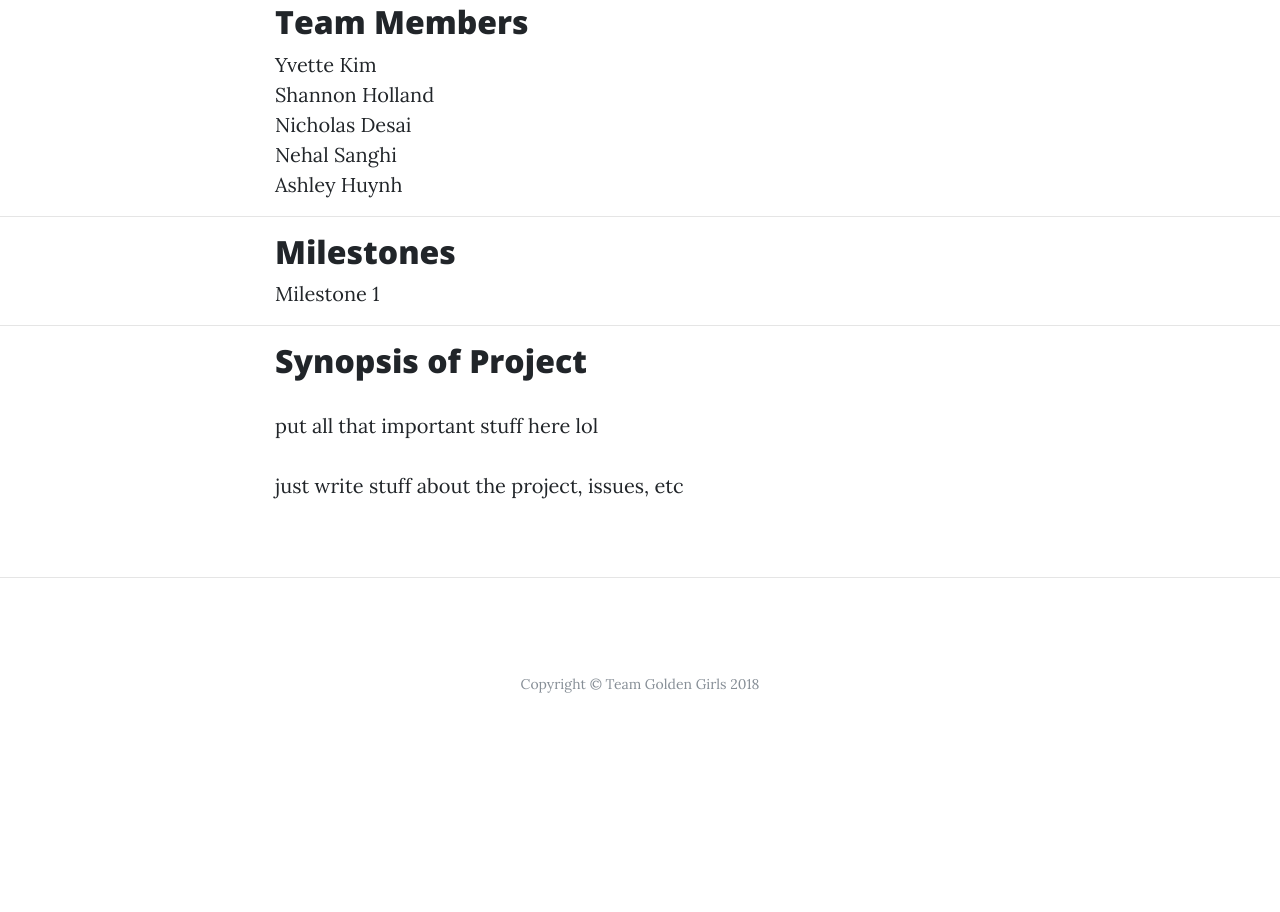
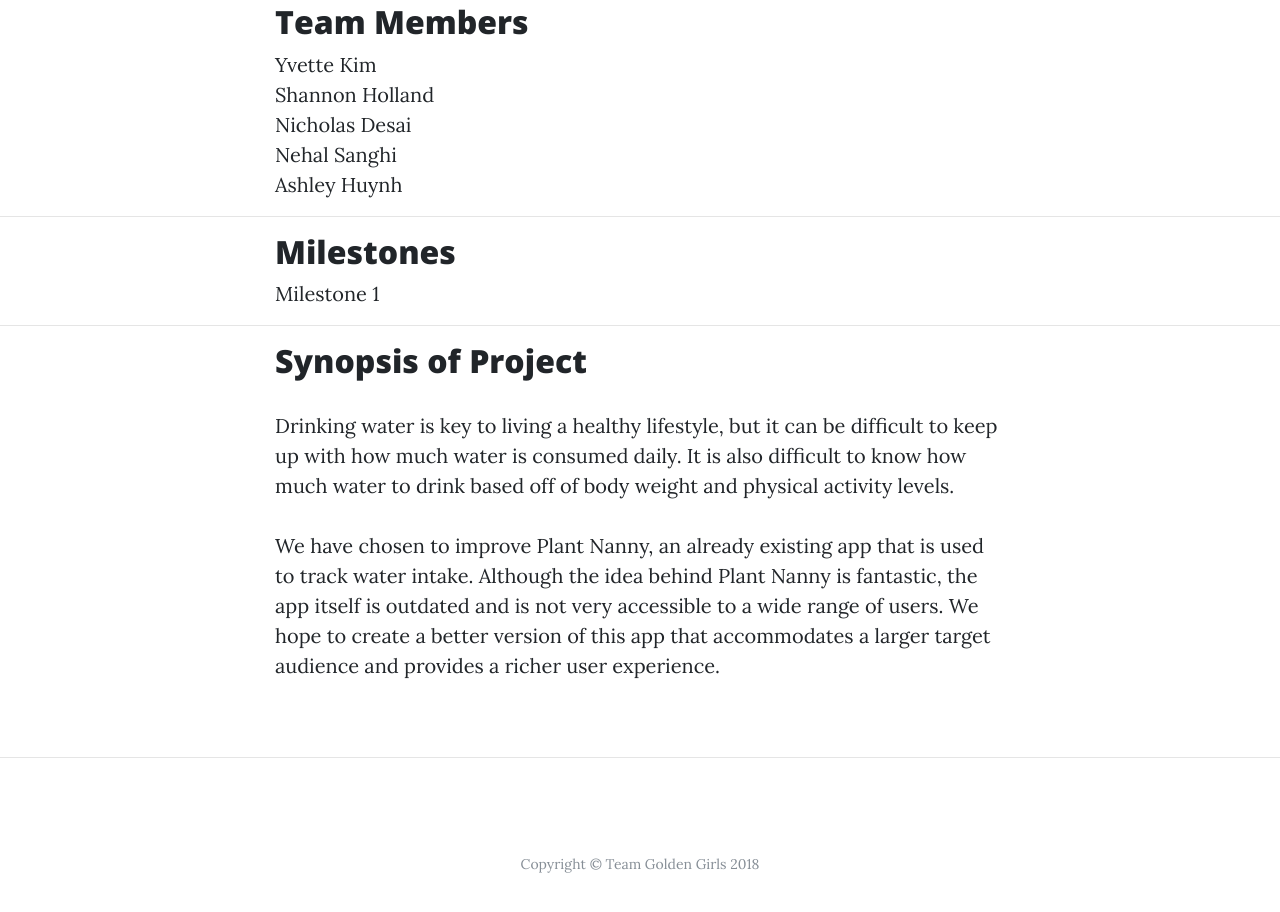
Before and after one commit to ashleyswinning/teamgoldengirls.github.io, a website: page index.html in a window 1280 px wide. Shown: the part 675-1587 px from the top of the page. Before the commit the page ends 1435 px from the top, so only its background shows below. Drawn offline with nearby package versions, Linux system fonts and the light colour scheme.

Commit message:
updated project synopsis
hi

```diff
--- a/index.html
+++ b/index.html
@@ -68,8 +68,8 @@
       <div class="row">
         <div class="col-lg-8 col-md-10 mx-auto">
            <h2>Synopsis of Project</h2>
-                 <p>put all that important stuff here lol</p>
-                 <p>just write stuff about the project, issues, etc</p>
+                 <p>Drinking water is key to living a healthy lifestyle, but it can be difficult to keep up with how much water is consumed daily. It is also difficult to know how much water to drink based off of body weight and physical activity levels. </p>
+                 <p>We have chosen to improve Plant Nanny, an already existing app that is used to track water intake. Although the idea behind Plant Nanny is fantastic, the app itself is outdated and is not very accessible to a wide range of users. We hope to create a better version of this app that accommodates a larger target audience and provides a richer user experience.</p>
                  <br>
             </div>
           </div>
```
